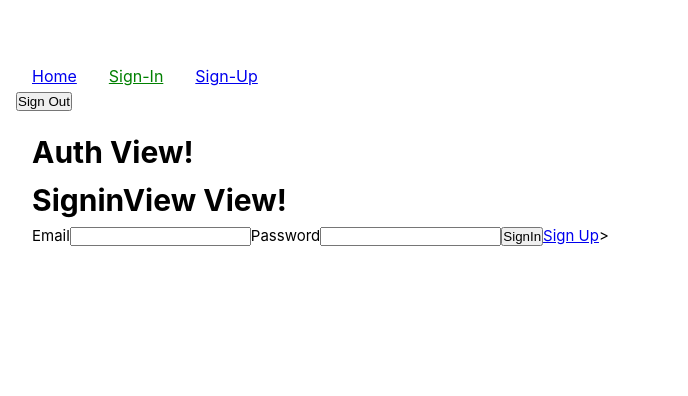
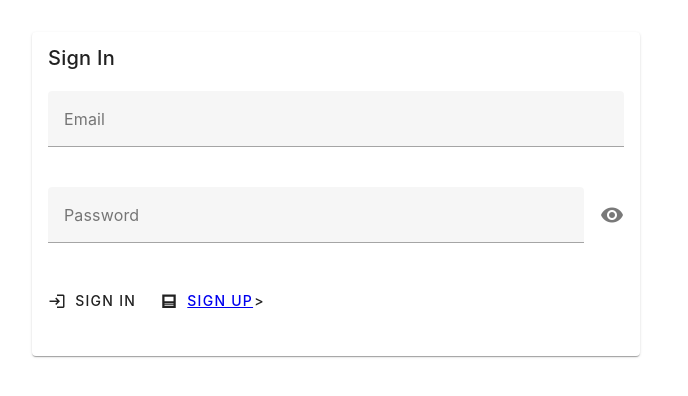
Before and after one commit to marcussfarre/final-project-ironhacks, a Vue app: page /auth/sign-in in a window 1280 px wide. Shown: the top 396 px of the page, without its empty margins (0-688 px from the left). Built offline with nearby package versions, Linux system fonts and the light colour scheme.

Commit message:
Added sign in resposive page, all implemented all functions of tasks

```diff
--- a/package.json
+++ b/package.json
@@ -10,10 +10,12 @@
     "format": "prettier --write src/"
   },
   "dependencies": {
+    "@mdi/font": "^7.2.96",
     "@supabase/supabase-js": "^2.21.0",
     "pinia": "^2.0.32",
     "vue": "^3.2.47",
-    "vue-router": "^4.1.6"
+    "vue-router": "^4.1.6",
+    "vuetify": "^3.2.1"
   },
   "devDependencies": {
     "@rushstack/eslint-patch": "^1.2.0",
--- a/src/App.vue
+++ b/src/App.vue
@@ -38,7 +38,7 @@ export default {
 </script>
 
 <template>
-  <header>
+  <!-- <header>
     <div class="wrapper">
       <nav>
         <RouterLink to="/">Home</RouterLink>
@@ -47,7 +47,7 @@ export default {
         <button @click="signOut()">Sign Out</button>
       </nav>
     </div>
-  </header>
+  </header> -->
 
   <RouterView />
 </template>
--- a/src/main.js
+++ b/src/main.js
@@ -6,9 +6,23 @@ import router from './router'
 
 import './assets/main.css'
 
+// Vuetify
+import 'vuetify/styles'
+import { createVuetify } from 'vuetify'
+import * as components from 'vuetify/components'
+import * as directives from 'vuetify/directives'
+import '@mdi/font/css/materialdesignicons.css'
+
+const vuetify = createVuetify({
+    components,
+    directives,
+  })
+
 const app = createApp(App)
 
 app.use(createPinia())
 app.use(router)
 
+app.use(vuetify);
+
 app.mount('#app')
--- a/src/stores/tasks.js
+++ b/src/stores/tasks.js
@@ -15,8 +15,6 @@ export default defineStore('tasks', {
         console.error(error);
         return;
       }
-      console.log('hey')
-      console.log(data);
       this.tasksList = data;
     },
     async _addNewTask({ title, user_id }) {
@@ -29,8 +27,21 @@ export default defineStore('tasks', {
         console.error(error);
         return;
       }
-      console.log(data);
       this.tasksList.push(...data);
+    },
+    async _updateData({ is_complete, id }){
+      const { data, error } = await supabase
+      .from('tasks')
+      .update({ 'is_complete': is_complete })
+      .eq('id', id)
+      .select()
+
+      if (error) {
+        console.error(error);
+        return;
+      }
+
+      this.tasksList.find((t) => t.id === data[0].id).is_complete = data[0].is_complete;
     }
   }
 })
--- a/src/stores/user.js
+++ b/src/stores/user.js
@@ -10,6 +10,7 @@ export default defineStore('user', {
     actions: {
         async fetchUser() {
             const { data: { user } } = await supabase.auth.getUser();
+            console.log(user);
             this.user = user;
         },
         async signUp(email, password) {
@@ -28,11 +29,10 @@ export default defineStore('user', {
                 password: password,
             })
             if (error) throw error;
-            console.log(user);
             if (data) this.user = data;
+            console.log(data);
         },
         async signOut() {
-            console.log('hey');
             const { error } = await supabase.auth.signOut()
             if (error) throw error;
             this.user = null;
--- a/src/views/AuthView.vue
+++ b/src/views/AuthView.vue
@@ -8,6 +8,5 @@ export default{
 </script>
 
 <template>
-    <h1>Auth View!</h1>
     <RouterView />
 </template>
--- a/src/views/HomeView.vue
+++ b/src/views/HomeView.vue
@@ -1,26 +1,40 @@
 <script>
 import { mapActions, mapState } from 'pinia';
+import { RouterLink, RouterView } from 'vue-router'
 import tasksStore from '../stores/tasks';
+import UserStore from '@/stores/user.js';
 
 export default{
   name: 'HomeView',
   data: () => ({
     newTask: '',
+    appTitle: 'Awesome App',
+    sidebar: false,
+    completedTasks: [],
+    uncompletedTasks: [],
   }),
+  components: {
+    RouterLink,
+    RouterView,
+  },
   methods: {
-    ...mapActions(tasksStore, ['_fetchAllTasks', '_addNewTask']),
+    ...mapActions(tasksStore, ['_fetchAllTasks', '_addNewTask', '_updateData']),
+    ...mapActions(UserStore, ['signOut']),
     AddTask() {
       if (this.newTask.trim() === '') {
         return
       }
-      this._addNewTask({ title: this.newTask, user_id: '5ac5ae7f-b3a5-49da-b4cd-05bede338307' });
+      this._addNewTask({ title: this.newTask, user_id: this.user.id });
+    },
+    setTaskState({ is_complete, id }){
+      this._updateData({ is_complete, id });
     }
   },
   computed: {
-    ...mapState(tasksStore, ['tasksList'])
+    ...mapState(tasksStore, ['tasksList']),
+    ...mapState(UserStore, ['user'])
   },
   created() {
-    console.log('created hello world');
     this._fetchAllTasks();
   },
   mounted() {
@@ -30,17 +44,123 @@ export default{
 
 <template>
   <main>
-    <h1>Home View!</h1>
-    <input type="text" v-model="newTask" placeholder="Add new task">
-    <button @click="AddTask()">Add</button>
-    <table>
-      <tr>
-        <th>Tasks</th>
-      </tr>
-      <tr v-for="task in tasksList" :key="task.id">
-        <td>{{ task.title }}</td>
-      </tr>
-    </table>
+    <v-toolbar>
+      <span class="hidden-sm-and-up">
+        <v-toolbar-side-icon @click="sidebar = !sidebar">
+        </v-toolbar-side-icon>
+      </span>
+      <v-toolbar-title>
+        <router-link to="/" tag="span" style="cursor: pointer; text-decoration: none; color: black;">
+          {{ appTitle }}
+        </router-link>
+      </v-toolbar-title>
+      <v-spacer></v-spacer>
+      <v-toolbar-items class="hidden-xs-only">
+        <v-btn
+          flat
+          :key="'Home'"
+          :to="'/'">
+          <v-icon left dark icon="mdi-home"></v-icon>
+          Home
+        </v-btn>
+        <v-btn
+          flat
+          :key="'Sign Out'"
+          @click="signOut()">
+          <v-icon left dark icon="mdi-logout"></v-icon>
+          Logout
+        </v-btn>
+      </v-toolbar-items>
+    </v-toolbar>
+    <v-expansion-panels>
+      <v-expansion-panel>
+        <v-expansion-panel-title>
+          <template v-slot:default="{ expanded }">
+            <v-row no-gutters>
+              <v-col cols="4" class="d-flex justify-start">
+                Add Task
+              </v-col>
+              <v-col
+                cols="8"
+                class="text-grey"
+              >
+                <v-fade-transition leave-absolute>
+                  <span
+                    v-if="expanded"
+                    key="0"
+                  >
+                    Enter here for add new task in your agend
+                  </span>
+                </v-fade-transition>
+              </v-col>
+            </v-row>
+          </template>
+        </v-expansion-panel-title>
+        <v-expansion-panel-text>
+          <v-text-field
+            v-model="newTask"
+            hide-details
+            placeholder="Task"
+          ></v-text-field>
+          <v-card-actions>
+            <v-spacer></v-spacer>
+            <v-btn
+              variant="text"
+              color="secondary"
+              @click="AddTask()"
+            >
+              Save
+            </v-btn>
+          </v-card-actions>
+        </v-expansion-panel-text>
+      </v-expansion-panel>
+    </v-expansion-panels>
+    <v-container>
+      <v-row>
+        <v-col
+          :key="n"
+          cols="12"
+          sm="6"
+        >
+        <v-table theme="light">
+          <thead>
+            <tr>
+              <th class="text-left">
+                Tasks to do
+              </th>
+            </tr>
+          </thead>
+          <tbody>
+            <tr v-for="task in this.tasksList.filter((t) => !t.is_complete)" :key="task.id" @click="setTaskState({ is_complete: true, id: task.id })"
+                style="cursor: pointer;" :class="{ 'completedState': task.is_complete, 'uncompletedState': !task.is_complete }">
+              <td>{{ task.title }}</td>
+            </tr>
+          </tbody>
+        </v-table>
+        </v-col>
+        <v-col
+          :key="n"
+          cols="12"
+          sm="6"
+        >
+        <v-table theme="light">
+          <thead>
+            <tr>
+              <th class="text-left">
+                Tasks done
+              </th>
+            </tr>
+          </thead>
+          <tbody>
+            <tr v-for="task in this.tasksList.filter((t) => t.is_complete)" :key="task.id" @click="setTaskState({ is_complete: false, id: task.id })"
+                :class="{ 'completedState': task.is_complete, 'uncompletedState': !task.is_complete }">
+              <td>{{ task.title }}</td>
+            </tr>
+          </tbody>
+        </v-table>
+        </v-col>
+      </v-row>
+    </v-container>
   </main>
 </template>
 
@@ -48,4 +168,10 @@ export default{
 table, th, td {
   border:1px solid black;
 }
+.completedState{
+  background-color: green;
+}
+.uncompletedState {
+  background-color: yellow;
+}
 </style>
--- a/src/views/SigninView.vue
+++ b/src/views/SigninView.vue
@@ -10,6 +10,7 @@ export default{
   data: () => ({
     email: '',
     password: '',
+    showPassword: false,
   }),
   methods: {
     ...mapActions(userStore, ['signIn']),
@@ -25,11 +26,42 @@ export default{
 </script>
 
 <template>
-    <h1>SigninView View!</h1>
-    <label for="">Email</label>
-    <input v-model="email" type="text">
-    <label for="">Password</label>
-    <input v-model="password" type="text">
-    <button @click="handleSignIn">SignIn</button>
-    <router-link to="/auth/sign-up">Sign Up</router-link>>
+    <v-card class="signInCard">
+      <v-card-item>
+        <v-card-title>Sign In</v-card-title>
+        <v-text-field
+              style="margin-top: 3%;"
+              v-model="email"
+              :type="'text'"
+              name="userEmail"
+              label="Email"
+              hint="Email Required"
+            ></v-text-field>
+        <v-text-field
+              style="margin-top: 3%;"
+              v-model="password"
+              :append-icon="!showPassword ? 'mdi-eye' : 'mdi-eye-off'"
+              :type="showPassword ? 'text' : 'password'"
+              name="userPassword"
+              label="Password"
+              hint="At least 8 characters"
+              counter
+              @click:append="showPassword = !showPassword"
+            ></v-text-field>
+      </v-card-item>
+      <v-card-actions>
+        <v-btn prepend-icon="mdi-login" style="margin-bottom: 5%;" @click="handleSignIn">
+          Sign In
+        </v-btn>
+        <v-btn prepend-icon="mdi-post" style="margin-bottom: 5%;">
+          <router-link to="/auth/sign-up">Sign Up</router-link>>
+        </v-btn>
+      </v-card-actions>
+    </v-card>
 </template>
+
+<style scoped>
+.signInCard {
+  width: 50%;
+}
+</style>
```
Also changed, not shown: 1 other file (tests, documents, lock files or other folders).
